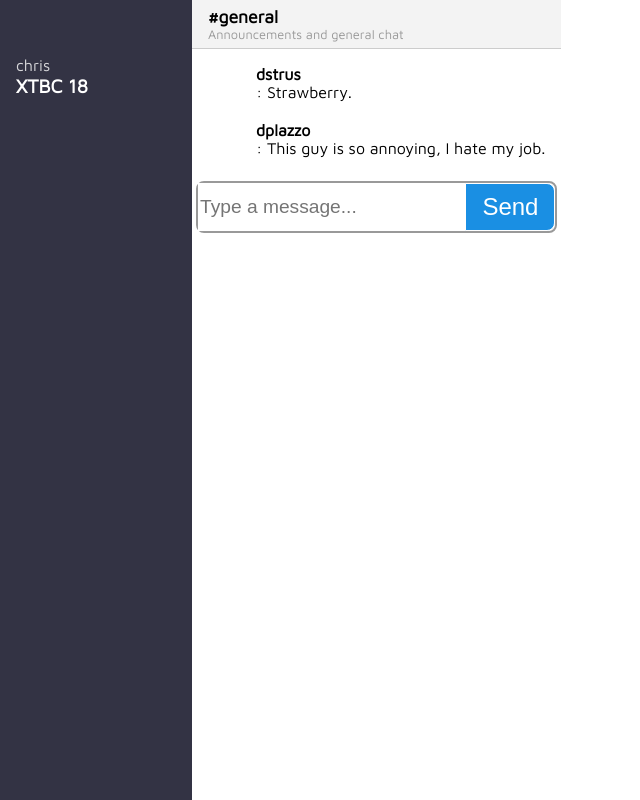
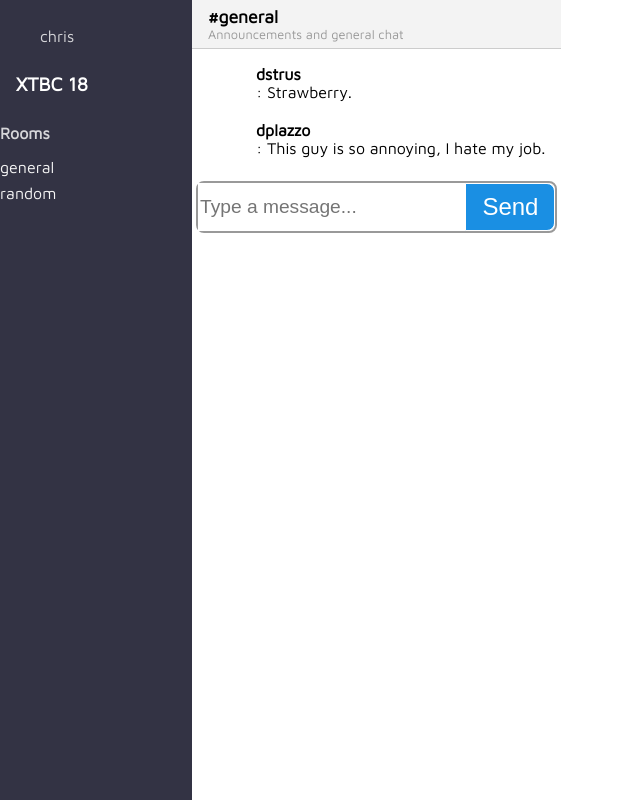
Before and after one commit to jiena76/Chatarang, a React (Create React App) app: page / in a window 1280 px wide. Shown: the whole page, without its empty margins (0-640 px from the left). Built offline with nearby package versions, Linux system fonts and the light colour scheme; the HTML template or start-up script is replaced by a standard one.

Commit message:
add UserInfo.js

```diff
--- a/src/Main.js
+++ b/src/Main.js
@@ -7,6 +7,7 @@
   render(){
     return(
       <div className="Main" style={styles}>
+      {/* {this.props.user} because Main is class not an object function */}
         <Sidebar user={this.props.user}/>
         <Chat user={this.props.user}/>
       </div>
--- a/src/Sidebar.js
+++ b/src/Sidebar.js
@@ -1,27 +1,19 @@
 import React from 'react'
 
-import Avatar from './Avatar'
-
+import RoomList from './RoomList';
+import UserInfo from './UserInfo'
 
 const Sidebar = (props) => {
   return(
     <aside className="Sidebar" style={styles.sidebar}>
-      <div className="UserInfo" style={styles.children}>
-        <Avatar />
-        <div className="user">
-          {props.user.userName}
-        </div>
-        <a href="#">
-          <i className="fas fa-sign-out-alt"></i>
-        </a>
-      </div>
+      <UserInfo user={props.user} stype={styles.children}/>
       <h1 style={{
         ...styles.children,
         ...styles.h1
         }}>
         XTBC 18
       </h1>
-
+      <RoomList />
     </aside>
   )
 }
--- /dev/null
+++ b/src/UserInfo.js
@@ -0,0 +1,49 @@
+import React from 'react'
+
+import Avatar from './Avatar'
+
+const UserInfo = (props) => {
+  return(
+    <div className="UserInfo" style={styles.userInfo}>
+      <Avatar style={styles.avatar}/>
+      <div className="user" style={styles.user}>
+        {props.user.userName}
+      </div>
+      <a href="#" style={styles.a}>
+        <i className="fas fa-sign-out-alt"></i>
+      </a>
+    </div>
+  );
+}
+
+export default UserInfo;
+
+const styles = {
+//.UserInfo
+  userInfo: {
+    marginBottom: "1rem",
+    display: "flex",
+    alignItems: "center"
+  },
+//.UserInfo .Avatar
+  avatar: {
+    marginRight: "0.5rem"
+  },
+//.UserInfo .user
+  user: {
+    flex: "1"
+  },
+//.UserInfo a
+  a: {
+    border: "0",
+    padding: "0",
+    backgroundColor: "transparent",
+    color: "rgba(255, 255, 255, 0.6)",
+    fontSize: "1.2rem",
+    transition: "color 0.25s ease-out"
+  },
+//.UserInfo a:hover
+  aHover: {
+    color: "white"
+  }
+}
```
